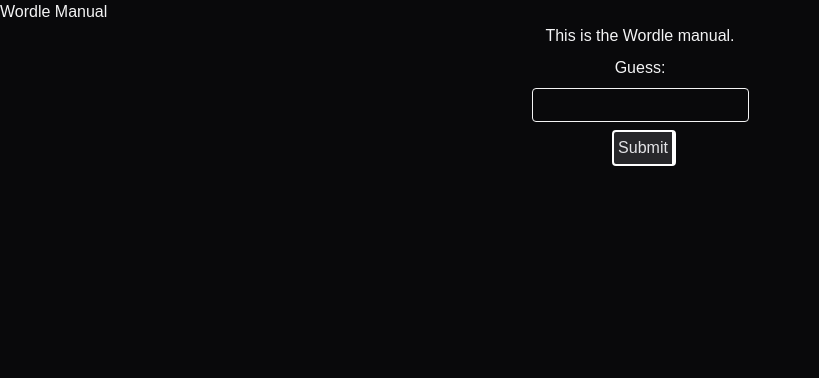
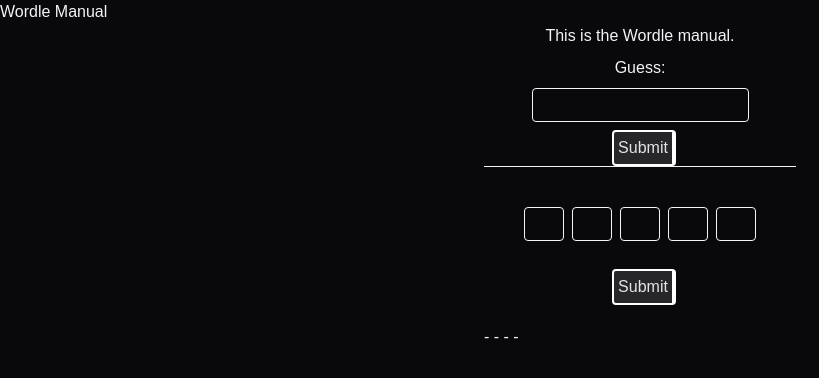
Before and after one commit to franco-ortega/wordle-clone, a Next.js app: page /manual in a window 1280 px wide. Shown: the top 378 px of the page, without its empty margins (0-819 px from the left). Built offline with nearby package versions, Linux system fonts and the light colour scheme.

Commit message:
create state to capture individual letters

```diff
--- a/src/app/manual/page.tsx
+++ b/src/app/manual/page.tsx
@@ -5,6 +5,11 @@
 
 function Manual() {
 	const [guess, setGuess] = useState('');
+	const [letterOne, setLetterOne] = useState('');
+	const [letterTwo, setLetterTwo] = useState('');
+	const [letterThree, setLetterThree] = useState('');
+	const [letterFour, setLetterFour] = useState('');
+	const [letterFive, setLetterFive] = useState('');
 	const [displayCorrect, setDisplayCorrect] = useState(false);
 	const [displayAnswer, setDisplayAnswer] = useState(false);
 	const [numberOfGuesses, setNumberOfGuesses] = useState(0);
@@ -53,6 +58,73 @@
 							Submit
 						</button>
 					</form>
+
+					<hr />
+
+					<form
+						onSubmit={onGuessSubmit}
+						className='flex flex-col gap-2 items-center justify-center p-5'
+					>
+						<div className='flex flex-row gap-2 items-center justify-center p-5'>
+							<label htmlFor='letter-one'>
+								<input
+									className='border rounded p-1 w-10'
+									type='text'
+									id='letter-one'
+									name='letter-one'
+									onChange={(e) => setLetterOne(e.target.value)}
+								/>
+							</label>
+							<label htmlFor='letter-two'>
+								<input
+									className='border rounded p-1 w-10'
+									type='text'
+									id='letter-two'
+									name='letter-two'
+									onChange={(e) => setLetterTwo(e.target.value)}
+								/>
+							</label>
+							<label htmlFor='letter-three'>
+								<input
+									className='border rounded p-1 w-10'
+									type='text'
+									id='letter-three'
+									name='letter-three'
+									onChange={(e) => setLetterThree(e.target.value)}
+								/>
+							</label>
+							<label htmlFor='letter-four'>
+								<input
+									className='border rounded p-1 w-10'
+									type='text'
+									id='letter-four'
+									name='letter-four'
+									onChange={(e) => setLetterFour(e.target.value)}
+								/>
+							</label>
+							<label htmlFor='letter-five'>
+								<input
+									className='border rounded p-1 w-10'
+									type='text'
+									id='letter-five'
+									name='letter-five'
+									onChange={(e) => setLetterFive(e.target.value)}
+								/>
+							</label>
+						</div>
+
+						<button
+							type='submit'
+							className='border-2 border-white border-r-4 rounded p-1 ml-2 bg-zinc-800 text-zinc-200 hover:bg-zinc-700'
+						>
+							Submit
+						</button>
+					</form>
+
+					<div>
+						{letterOne} - {letterTwo} - {letterThree} - {letterFour} -{' '}
+						{letterFive}
+					</div>
 				</section>
 
 				{displayCorrect && (
```
